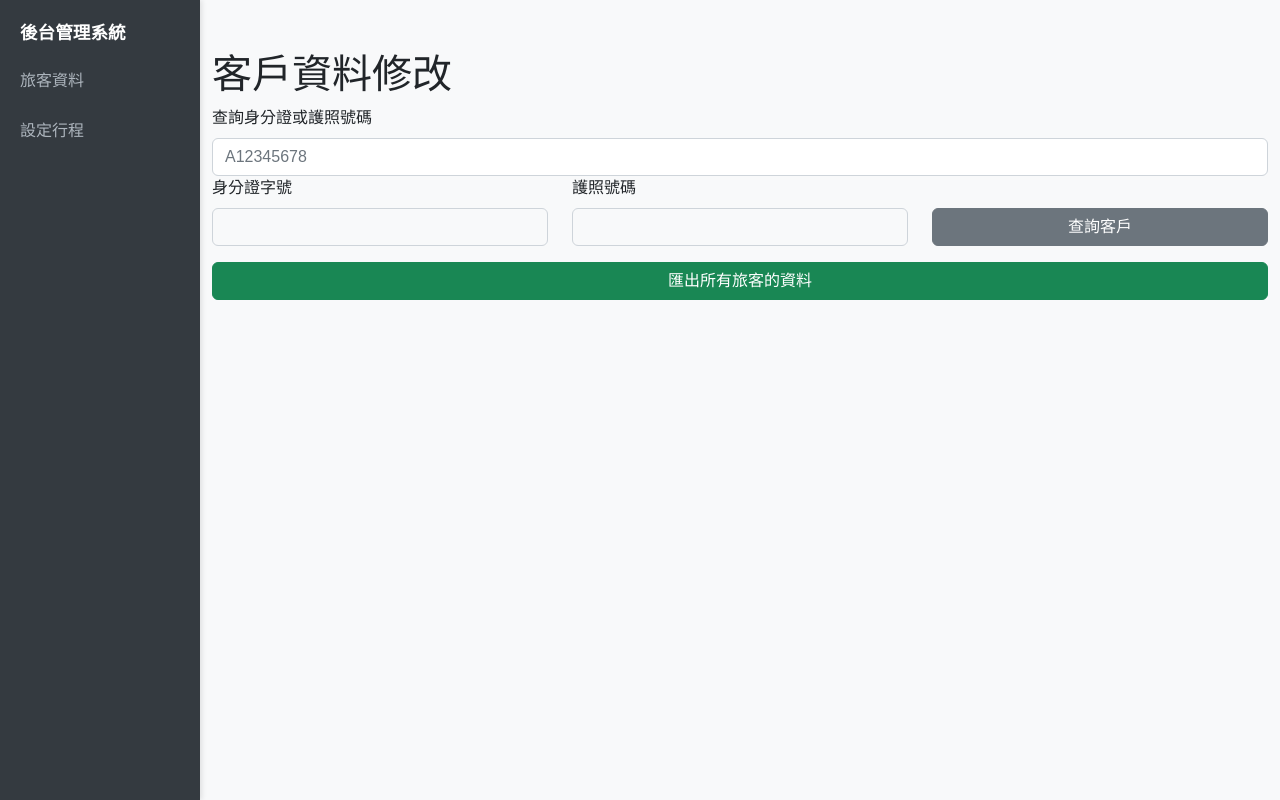
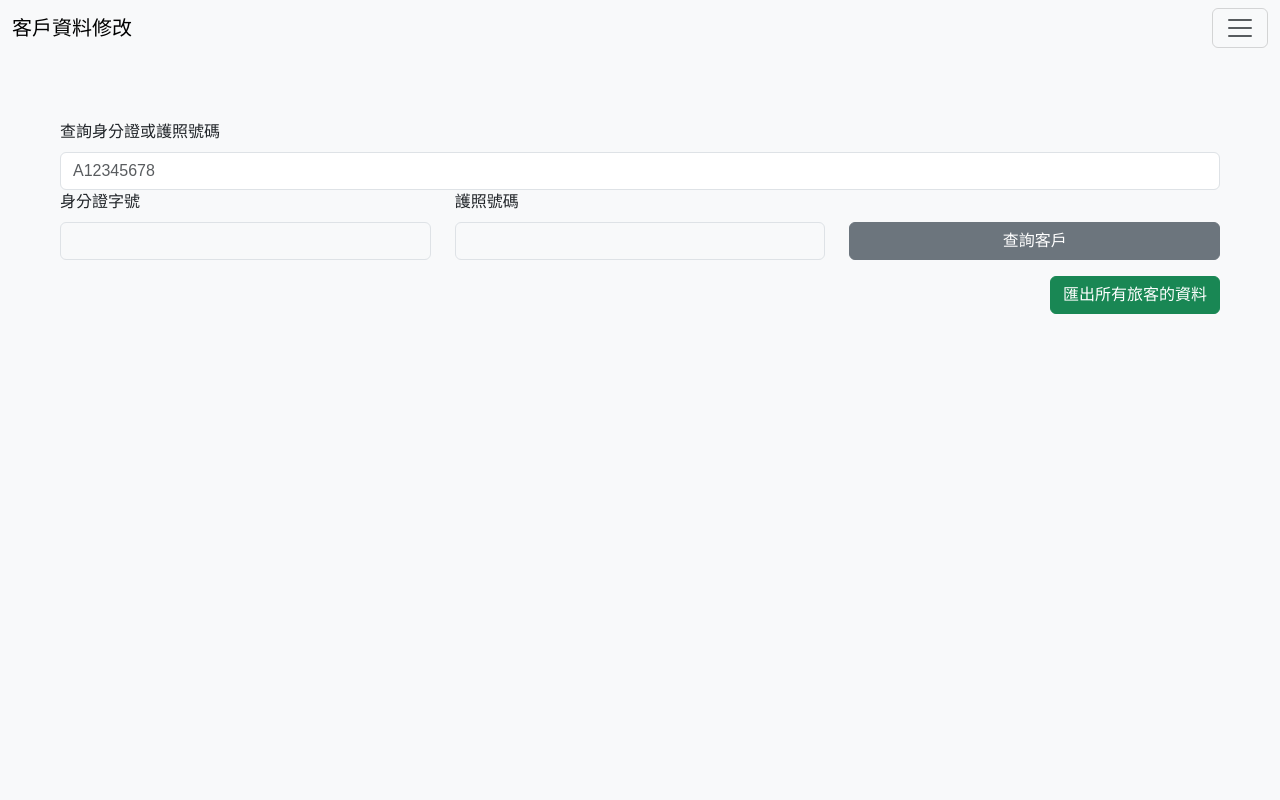
Before and after one commit to bofrankbo/Passport_Text_Reconize, a Flask app: page / in a window 1280 px wide. Run offline with Flask 3, Linux system fonts and the light colour scheme.

Commit message:
backup time fix, ui update

```diff
--- a/modules/config.py
+++ b/modules/config.py
@@ -1,4 +1,5 @@
 import os
+import pytz
 
 # Azure Blob Storage 設定
 connection_string = "DefaultEndpointsProtocol=https;AccountName=testtravelagencystorage;AccountKey=hBF812iA3tmC6MWeHoHvVTD49pLqqFPdjhvbM1PMjw+ZakE/bQH3/9Eppm2qUWudsqU2CCwgs4cw+AStRpKHHQ==;EndpointSuffix=core.windows.net"
@@ -8,3 +9,6 @@ container_name = "data"
 CSV_FILE_PATH = os.path.join(os.path.dirname(os.path.abspath(__file__)), "../data/clients_data.csv")
 TRIP_FILE_PATH = os.path.join(os.path.dirname(os.path.abspath(__file__)), "../data/trip_data.csv")
 DATA_FOLDER = os.path.join(os.path.dirname(os.path.abspath(__file__)), "../data")
+
+# 設定當地時區，例如 'Asia/Taipei'
+local_tz = pytz.timezone('Asia/Taipei')
--- a/modules/routes.py
+++ b/modules/routes.py
@@ -4,6 +4,10 @@ from .utils import suggest_id, suggest_trip
 from .tasks import upload_to_blob, clean_old_files
 
 routes = Blueprint('routes', __name__)
+
+@routes.route("/test.html")
+def test():
+    return render_template("backstage/test.html")
 
 @routes.route("/trip.html")
 def trip():
--- a/modules/tasks.py
+++ b/modules/tasks.py
@@ -9,7 +9,7 @@ from datetime import datetime, timedelta
 from azure.storage.blob import BlobServiceClient
 import os
 import shutil
-from modules.config import DATA_FOLDER, connection_string, container_name
+from modules.config import DATA_FOLDER, connection_string, container_name, local_tz
 logging.basicConfig(level=logging.INFO,
                     format='%(asctime)s - %(levelname)s - %(message)s')
 
@@ -21,7 +21,7 @@ def upload_to_blob():
     """壓縮並上傳本地 data 資料夾到 Azure Blob Storage"""
     logging.info("Compressing and uploading data folder to Azure Blob Storage...")
     try:
-        now = datetime.now()
+        now = datetime.now(local_tz)
         zip_filename = f"data_backup_{now.strftime('%Y-%m-%d_%H-%M-%S')}.zip"
         parent_folder = os.path.dirname(os.path.abspath(__file__))
         zip_filepath = os.path.join(f"{parent_folder}/tmp", zip_filename)
@@ -77,7 +77,7 @@ def scheduled_task():
 
 # 初始化定時任務
 scheduler = BackgroundScheduler()
-scheduler.add_job(func=scheduled_task, trigger="interval", hours=3)
+scheduler.add_job(func=scheduled_task, trigger="interval", hours=1)
 try:
     scheduler.start()
     logging.info("Scheduler started successfully.")
--- a/templates/backstage/admin.html
+++ b/templates/backstage/admin.html
@@ -1,101 +1,69 @@
 <!DOCTYPE html>
 <html lang="zh-Hant-TW">
+
 <head>
     <meta charset="UTF-8">
     <meta name="viewport" content="width=device-width, initial-scale=1.0">
     <title>Admin Page</title>
-        <link href="https://cdn.jsdelivr.net/npm/bootstrap@5.2.3/dist/css/bootstrap.min.css" rel="stylesheet">
+    <link href="https://cdn.jsdelivr.net/npm/bootstrap@5.3.3/dist/css/bootstrap.min.css" rel="stylesheet"
+        integrity="sha384-QWTKZyjpPEjISv5WaRU9OFeRpok6YctnYmDr5pNlyT2bRjXh0JMhjY6hW+ALEwIH" crossorigin="anonymous">
+    <script src="https://cdn.jsdelivr.net/npm/bootstrap@5.3.3/dist/js/bootstrap.bundle.min.js"
+        integrity="sha384-YvpcrYf0tY3lHB60NNkmXc5s9fDVZLESaAA55NDzOxhy9GkcIdslK1eN7N6jIeHz"
+        crossorigin="anonymous"></script>
     <style>
-            .container {
-                margin-top: 50px;
-            }
         .form-group {
             margin-bottom: 20px;
         }
-            .btn {
-                width: 100%;
+
+        #mainContent {
+            margin: 0 auto; /* 水平置中 */
+            max-width: 1200px; /* 設置最大寬度，根據需要調整 */
+            margin-top: 100px;
+            padding: 20px; /* 添加內邊距 */
         }
-            /* Sidebar 基本樣式 */
-            .sidebar {
-                height: 100vh; /* 畫面高度 */
-                width: 200px; /* 側邊欄寬度 */
-                position: fixed; /* 固定在左側 */
-                text-align: center; /* 文字置中 */
-                top: 0;
-                left: 0;
-                background-color: #343a40; /* 更換為深色背景 */
-                box-shadow: 2px 0 5px rgba(0, 0, 0, 0.1); /* 添加陰影 */
-                display: flex;
-                flex-direction: column;
-                padding-top: 10px;
-                z-index: 1030; /* 確保高於其他元素 */
+        /* 主內容區域樣式 */
+        /* .container {
+            margin-top: 100px;
+            margin-left: 50px;
+            margin-right: 50px;
+            transition: margin-left 0.3s ease;
+            /* 確保填滿整個畫面 */
+        } */
+        .hidden {
+            display: none;
         }
 
-            /* Navbar Brand 樣式 */
-
-            /* Sidebar 列表樣式 */
-            .sidebar .navbar-nav {
-                flex-grow: 1; /* 填滿空間 */
-                padding-left: 0;
-                text-align: center; /* 列表項目文字置中 */
-                color: #adb5bd;     /* 默認文字顏色為灰色 */
-            }
-
-            /* Sidebar 列表項目樣式 */
-            .sidebar .nav-item {
-                align-items: center; /* 垂直置中 */
-                margin-bottom: 0px; /* 項目之間的間距 */
-                padding: 5px 10px; /*縮小上下和左右內邊距 */
-            }
-
-            .sidebar .navbar-brand {
-                display: block; /* 確保 <a> 變成塊級元素，寬度填滿父容器 */
-                text-align: left; /* 讓文字在塊內水平置中 */
-                font-size: 1.1rem; /* 可選：調整字體大小 */
-                font-weight: bold; /* 可選：加粗字體 */
-                color: #fff;        /* 更換為白色文字 */
-                padding: 5px 10px; /*縮小上下和左右內邊距 */
-            }
-
-            /* Sidebar 列表連結樣式 */
-            .sidebar .nav-link {
-                color: #adb5bd; /* 默認為灰色文字 */
-                font-size: 1rem; /* 字體大小 */
-                border-radius: 4px; /* 添加圓角 */
-                transition: background-color 0.3s ease, color 0.3s ease;
-                text-align: left; /* 保持文字置中 */
-                text-decoration: none; /* 去掉下劃線 */
-                padding: 5px 10px; /*縮小上下和左右內邊距 */
-            }
-
-            /* Hover 效果 */
-            .sidebar .nav-link:hover {
-                background-color: #007bff; /* Hover 時背景顏色 */
-                color: #fff; /* Hover 時文字顏色 */
-            }
-
-            /* Active 狀態 */
-            .sidebar .nav-link.active {
-                background-color: #007bff; /* 當前頁面背景顏色 */
-                color: #fff; /* 當前頁面文字顏色 */
-            }
 
         /* 調整內容區域的左邊距 */
         body {
-                margin-left: 200px; /* 與 sidebar 寬度一致 */
-                transition: margin-left 0.3s ease; /* 平滑過渡效果 */
-                background-color: #f8f9fa; /* 主內容背景色 */
-                font-family: 'Arial', sans-serif; /* 字體設置 */
+            transition: margin-left 0.3s ease;
+            /* 平滑過渡效果 */
+            background-color: #f8f9fa;
+            /* 主內容背景色 */
+            font-family: 'Arial', sans-serif;
+            /* 字體設置 */
         }
     </style>
 </head>
+
 <body>
-        <nav class="sidebar" id="mainNav">
 
+    <!-- <button class="btn btn-primary" type="button" data-bs-toggle="offcanvas" data-bs-target="#offcanvasScrolling" aria-controls="offcanvasScrolling">Enable body scrolling</button> -->
+    <nav class="navbar bg-body-tertiary fixed-top">
+        <div class="container-fluid">
+            <a class="navbar-brand" href="#">客戶資料修改</a>
+            <button class="navbar-toggler" type="button" data-bs-toggle="offcanvas" data-bs-target="#offcanvasNavbar"
+                aria-controls="offcanvasNavbar" aria-label="Toggle navigation">
+                <span class="navbar-toggler-icon"></span>
+            </button>
+            <div class="offcanvas offcanvas-start" tabindex="-1" id="offcanvasNavbar"
+                aria-labelledby="offcanvasNavbarLabel">
+                <div class="offcanvas-header">
+                    <h5 class="offcanvas-title" id="offcanvasNavbarLabel">後台管理系統</h5>
+                    <button type="button" class="btn-close" data-bs-dismiss="offcanvas" aria-label="Close"></button>
+                </div>
+                <div class="offcanvas-body">
                     <ul class="navbar-nav flex-column">
-                <li class="nav-item">
-                    <a class="navbar-brand" href="admin.html">後台管理系統</a>
-                </li>
                         <li class="nav-item">
                             <a class="nav-link py-2" href="admin.html">旅客資料</a>
                         </li>
@@ -103,12 +71,12 @@
                             <a class="nav-link py-2" href="trip.html">設定行程</a>
                         </li>
                     </ul>
+                </div>
+            </div>
+        </div>
     </nav>
 
-
-
-        <div class="container">
-            <h1>客戶資料修改</h1>
+    <div id="mainContent" class="container">
 
         <!-- 使用 Flexbox 實現左右佈局 -->
         <!-- 新增旅客 -->
@@ -116,15 +84,18 @@
             <div class="row-md-4">
                 <label for="suggest" class="form-label">查詢身分證或護照號碼</label>
                 <input type="text" id="suggest" class="form-control" placeholder="A12345678" oninput="suggestNumber()">
-                    <ul id="suggestions" class="list-group position-absolute mt-1" style="display: none; z-index: 100;"></ul>
+                <ul id="suggestions" class="list-group position-absolute mt-1" style="display: none; z-index: 100;">
+                </ul>
             </div>
             <div class="col-md-4">
                 <label for="personalNumber" class="form-label">身分證字號</label>
-                    <div id="personalNumber" class="form-control bg-light text-dark" style="height: 38px; min-width: 200px; text-align: left;"> </div>
+                <div id="personalNumber" class="form-control bg-light text-dark"
+                    style="height: 38px; min-width: 200px; text-align: left;"> </div>
             </div>
             <div class="col-md-4">
                 <label for="passportNumber" class="form-label">護照號碼</label>
-                    <div id="passportNumber" class="form-control bg-light text-dark" style="height: 38px; min-width: 200px; text-align: left;"> </div>
+                <div id="passportNumber" class="form-control bg-light text-dark"
+                    style="height: 38px; min-width: 200px; text-align: left;"> </div>
             </div>
             <div class="col-md-4">
                 <button onclick="searchUser()" class="btn btn-secondary w-100">查詢客戶</button>
@@ -242,9 +213,9 @@
                 name,
                 surname,
                 sex,
-                    date_of_birth : dob,
+                date_of_birth: dob,
                 nationality,
-                    passport_type : passportType,
+                passport_type: passportType,
                 passport_number,
                 issuing_country,
                 expiration_date,
@@ -275,7 +246,6 @@
 
     </script>
 
+</body>
 
-        <script src="https://cdn.jsdelivr.net/npm/bootstrap@5.2.3/dist/js/bootstrap.bundle.min.js"></script>
-    </body>
 </html>
```
Also changed, not shown: templates/backstage/test.html (added, +49 -0 lines), templates/backstage/trip.html (+60 -93 lines). Lines whose indentation alone changed are shown as unchanged.
